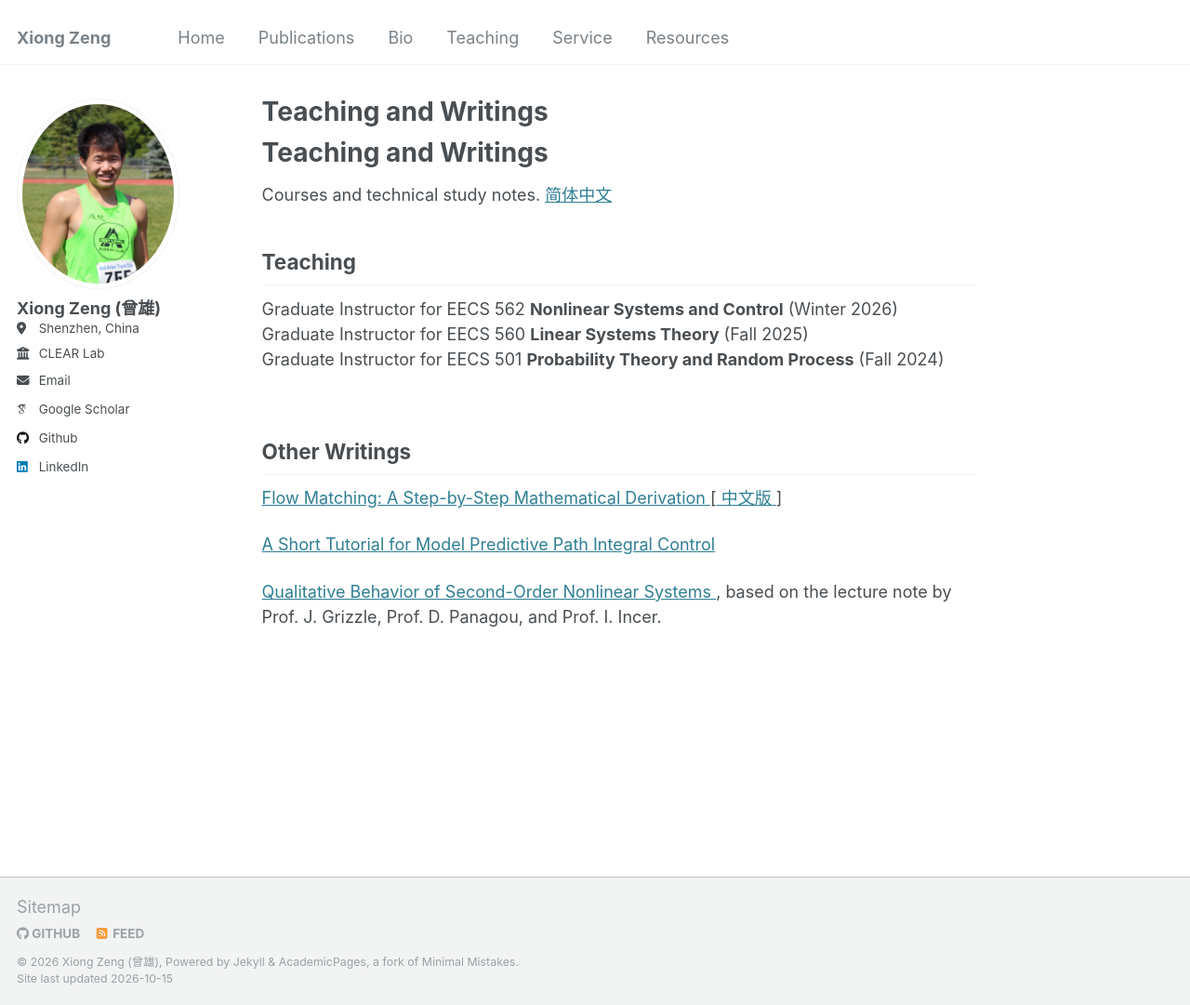
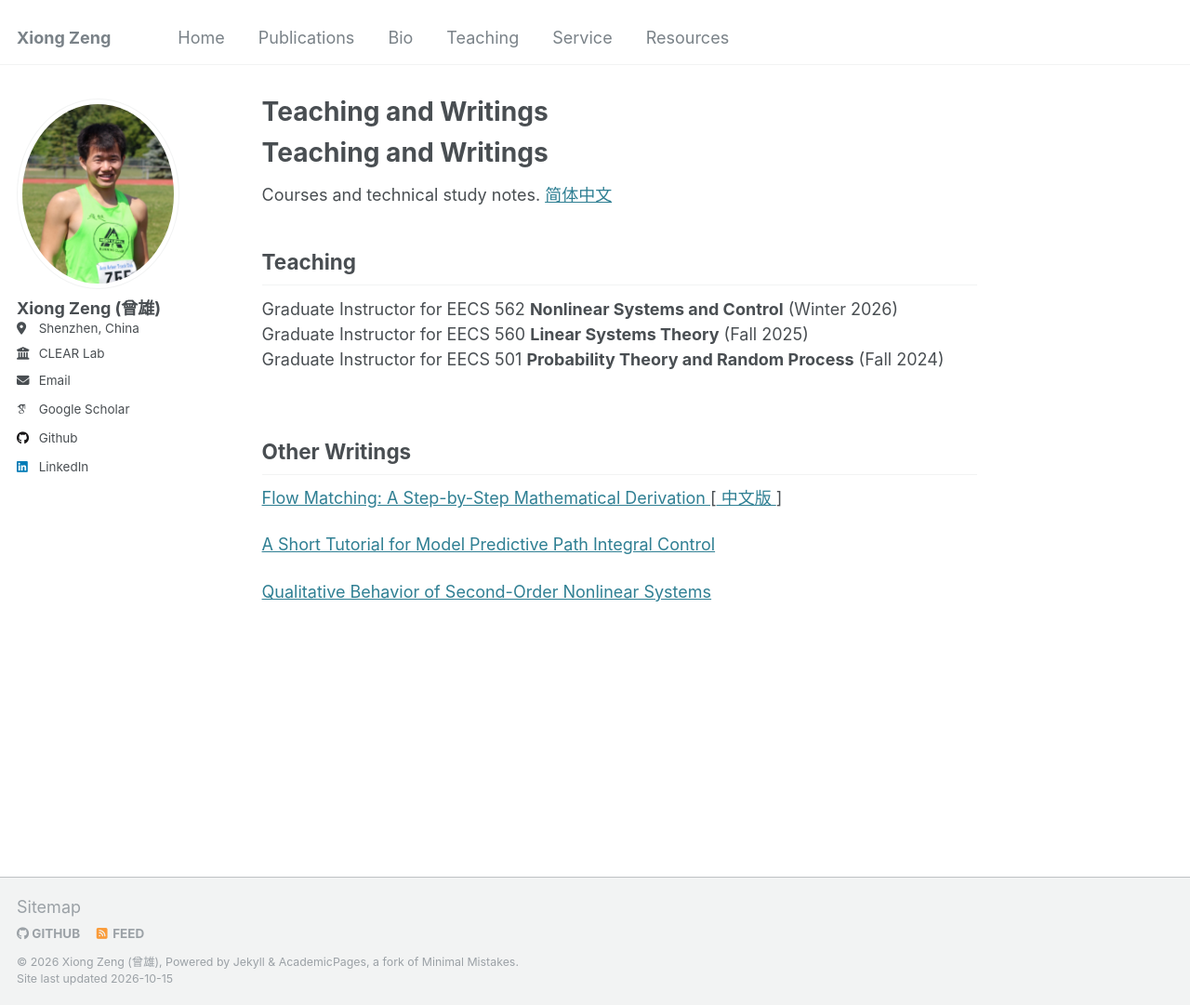
Before and after one commit to zengxiong111/zengxiong.github.io, a Jekyll site: the page built from _pages/teaching.md, in a window 1280 px wide and 1081 px high. Shown: the whole window at 93% size. Built offline with Jekyll 4.4.1, drawn with Linux system fonts in a browser that asks for light colours; some web fonts are replaced; our own code applies the rules of GitHub Pages for plain Markdown files.

Commit message:
Update teaching.md

```diff
--- a/_pages/teaching.md
+++ b/_pages/teaching.md
@@ -38,4 +38,4 @@ Graduate Instructor for EECS 501 **Probability Theory and Random Process** (Fall
 <a href="https://zengxiong111.github.io/zengxiong.github.io/files/chapter2-noted.pdf"
    target="_blank">
 Qualitative Behavior of Second-Order Nonlinear Systems
-</a>, based on the lecture note by Prof. J. Grizzle, Prof. D. Panagou, and Prof. I. Incer.
+</a>
```
